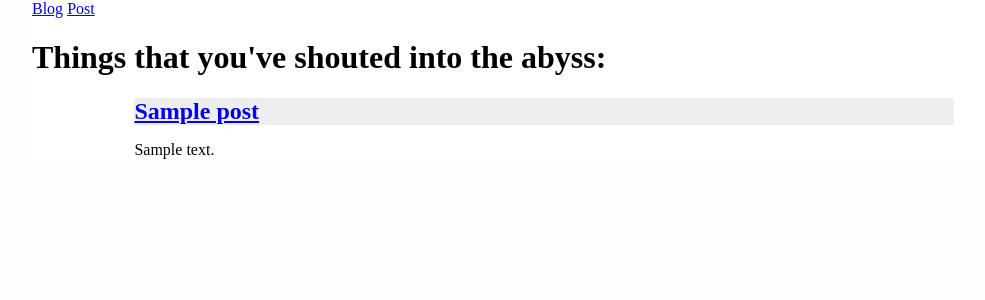
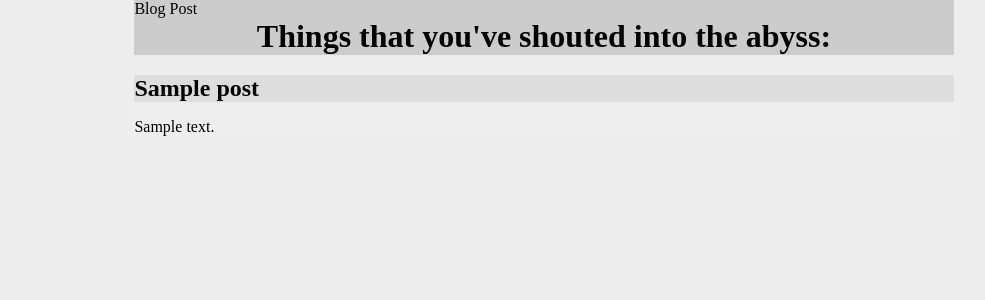
Before and after one commit to twyllie/build-a-blog, a Python web app: template templates/main_blog.html in a window 1280 px wide. Shown: the top 300 px of the page, without its empty margins (96-1081 px from the left). Run offline with Jinja, Linux system fonts and the light colour scheme; the template is opened without the code that fills it: most values are stand-ins (such as "Sample title", 1, 10 or a date in 2020).

Commit message:
All work complete, and page is styled.

```diff
--- a/stylesheet/style.css
+++ b/stylesheet/style.css
@@ -1,15 +1,33 @@
 html{
-    background-color: #fdfdfd;
+    background-color: #ededed;
 }
 
 body{
     max-width: 80%;
     margin: 0 auto;
-    background-color: #fff;
+    background-color: #ededed;
+}
+
+a:link{
+    text-decoration: none;
+    color: #000;
+}
+
+a:visited{
+    text-decoration: none;
+    color: #000;
+}
+
+a:hover{
+    text-decoration: none;
+    color: #000;
+    background-color: #bbb;
 }
 
 .nav{
-
+    max-width: 80%;
+    margin: 0 auto;
+    background-color: #ccc;
 }
 
 .error{
@@ -17,36 +35,53 @@ body{
 }
 
 .message{
-    width: 100%;
-
+    max-width: 80%;
+    margin: 0 auto;
+    background-color: #ccc;
+    text-align: center;
 }
 
 .form{
+    max-width: 80%;
+    margin: 0 auto;
+    background-color: #eee;
 
+}
+.form label{
+    width: 100%;
+    margin: 0 auto;
+    background-color: #ccc;
+}
+.form input{
+    width: 100%;
+    margin: 0 auto;
+    background-color: #eee;
+}
+.form textarea{
+    width: 100%;
+    margin: 0 auto;
+    background-color: #eee;
 }
 
 .post{
     max-width: 80%;
     margin: 0 auto;
-    background-color: #fff;
+    background-color: #eee;
 }
-
 .post h2{
     width: 100%;
     margin-bottom: 15px;
-    background-color: #eeeeee;
+    background-color: #ddd;
 }
-
 .post p{
     width: 100%;
     margin-bottom: 15px;
-    background-color: #fff;
-}
-
-.single_post{
-
+    background-color: #eee;
 }
 
 .bottom_nav{
-
+    max-width: 80%;
+    margin: 0 auto;
+    background-color: #ededed;
+    text-align: center;
 }
--- a/templates/delete_post.html
+++ b/templates/delete_post.html
@@ -1,5 +1,8 @@
 {% extends "base.html" %}
 
 {% block content %}
-<h1 class="message">{{post.title}} has been removed from the site.</h1>
+<div class="post">
+    <h2>{{post.title}} has been removed</h2>
+    <p>All content from {{post.title}} has been expunged from our storage.</p>
+</div>
 {% endblock %}
--- a/templates/single_post.html
+++ b/templates/single_post.html
@@ -1,7 +1,7 @@
 {% extends "base.html" %}
 {% block content %}
-<div class="single_post">
-    <h1>{{post.title}}</h1>
+<div class="post">
+    <h2>{{post.title}}</h2>
     <p>{{post.body}}</p>
     <a href="/blog/delete/{{post.key().id()}}">delete</a>
 </div>
```
